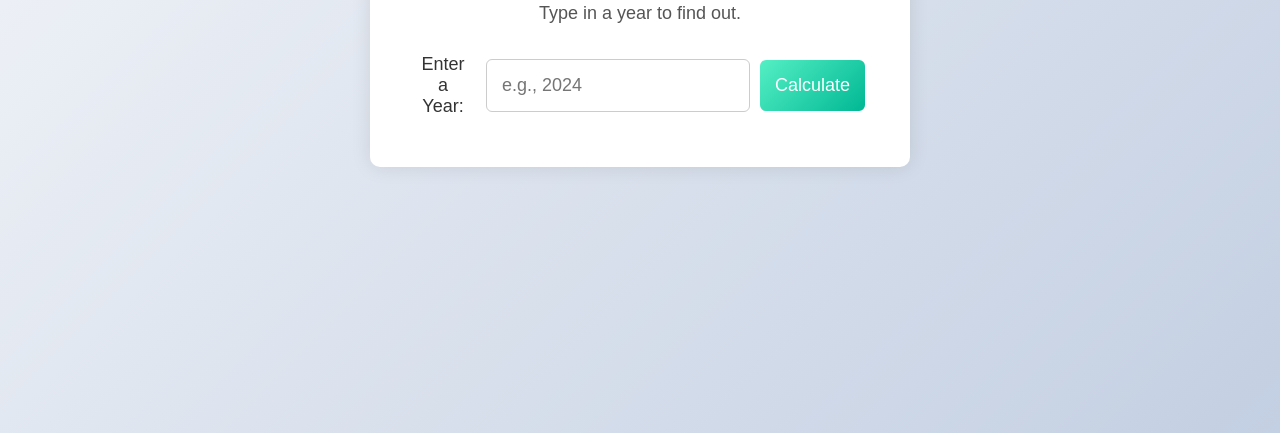
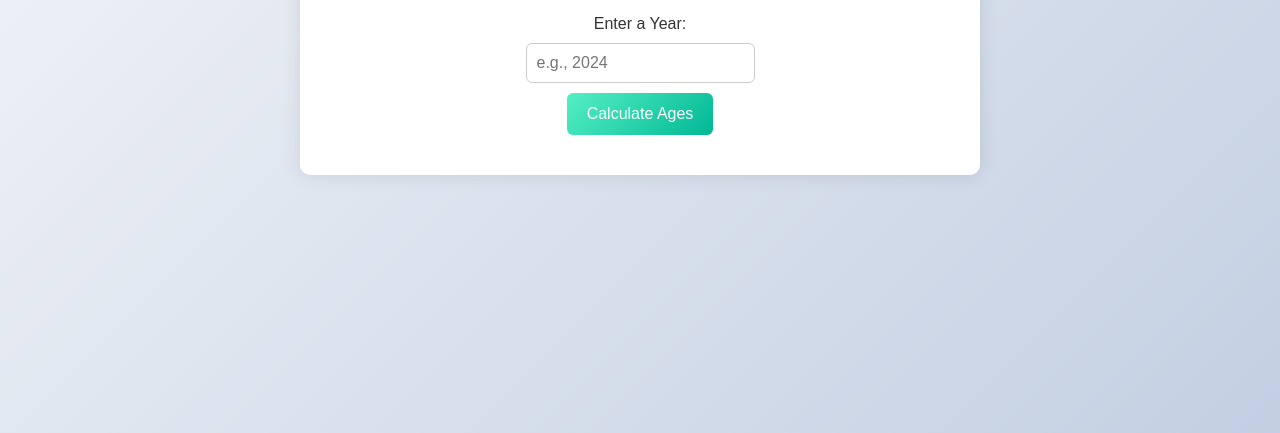
Before and after one commit to cyyay/AgeCalc, a plain HTML site: page index.html in a window 1280 px wide. Shown: the part 367-800 px from the top of the page. Drawn offline with Linux system fonts and the light colour scheme.

Commit message:
deploy: 04075990331070cd055abeff0c82b1de38142076

```diff
--- a/index.html
+++ b/index.html
@@ -6,7 +6,6 @@
     <title>Age Calculator</title>
     <link rel="stylesheet" href="style.css">
     <link rel="icon" href="images/favicon.png" type="image/x-icon">
-
 </head>
 <body>
 
@@ -18,7 +17,7 @@
         <div class="input-container">
             <label for="yearInput">Enter a Year:</label>
             <input type="number" id="yearInput" placeholder="e.g., 2024">
-            <button onclick="calculateAges()">Calculate</button>
+            <button onclick="calculateAges()">Calculate Ages</button>
         </div>
         <div id="result"></div>
     </div>
--- a/style.css
+++ b/style.css
@@ -16,86 +16,73 @@ body {
     box-shadow: 0 0 20px rgba(0, 0, 0, 0.1);
     text-align: center;
     transition: transform 0.3s ease-in-out;
-    width: 90%;
-    max-width: 500px;
-    margin: auto;
+    width: 80%;
 }
 
-@media only screen and (max-width: 768px) {
-    h1 {
-        font-size: 24px;
-    }
-    p, label, input, button {
-        font-size: 16px;
+@media only screen and (min-width: 768px) {
+    .container {
+        width: 50%;
     }
 }
-
 
 .container:hover {
     transform: scale(1.02);
 }
 
 header {
-    margin-bottom: 30px;
+    margin-bottom: 20px;
 }
 
 h1 {
     color: #3498db;
-    font-size: 36px;
+    font-size: 28px;
     margin-bottom: 10px;
 }
 
 p {
-    font-size: 18px;
-    margin-bottom: 20px;
+    font-size: 16px;
+    margin-bottom: 15px;
     color: #555;
 }
 
 .input-container {
     display: flex;
+    flex-direction: column;
     align-items: center;
-    justify-content: center;
     margin-bottom: 20px;
-    width: 90%;
-    max-width: 500px;
-    margin: auto;
 }
 
-
 label {
-    margin-right: 15px;
-    font-size: 18px;
+    margin-bottom: 10px;
+    font-size: 16px;
     color: #333;
 }
 
 input {
-    padding: 15px;
-    font-size: 18px;
+    padding: 10px;
+    font-size: 16px;
     border: 1px solid #ccc;
     border-radius: 6px;
-    margin-right: 10px;
+    margin-bottom: 10px;
 }
 
 button {
-    padding: 15px;
-    font-size: 18px;
+    padding: 12px 20px;
+    font-size: 16px;
     background: linear-gradient(135deg, #55efc4, #00b894);
     color: #fff;
     border: none;
     border-radius: 6px;
     cursor: pointer;
     transition: background 0.3s ease-in-out;
-    width: auto;
-    max-width: 100%;
 }
 
 button:hover {
     background: linear-gradient(135deg, #00b894, #55efc4);
 }
 
-
 #result {
-    margin-top: 30px;
+    margin-top: 20px;
     text-align: left;
     font-size: 16px;
     color: #555;
```
